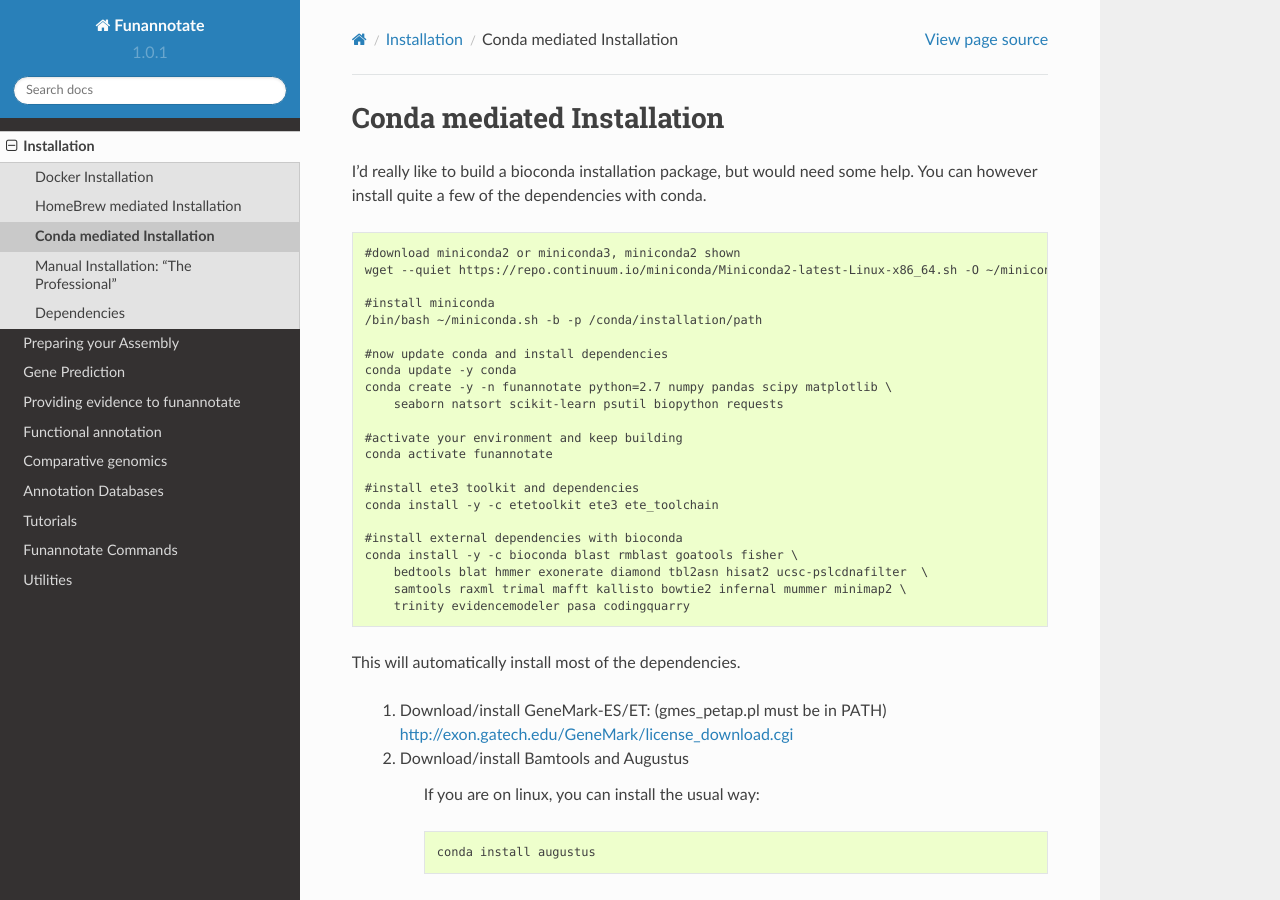
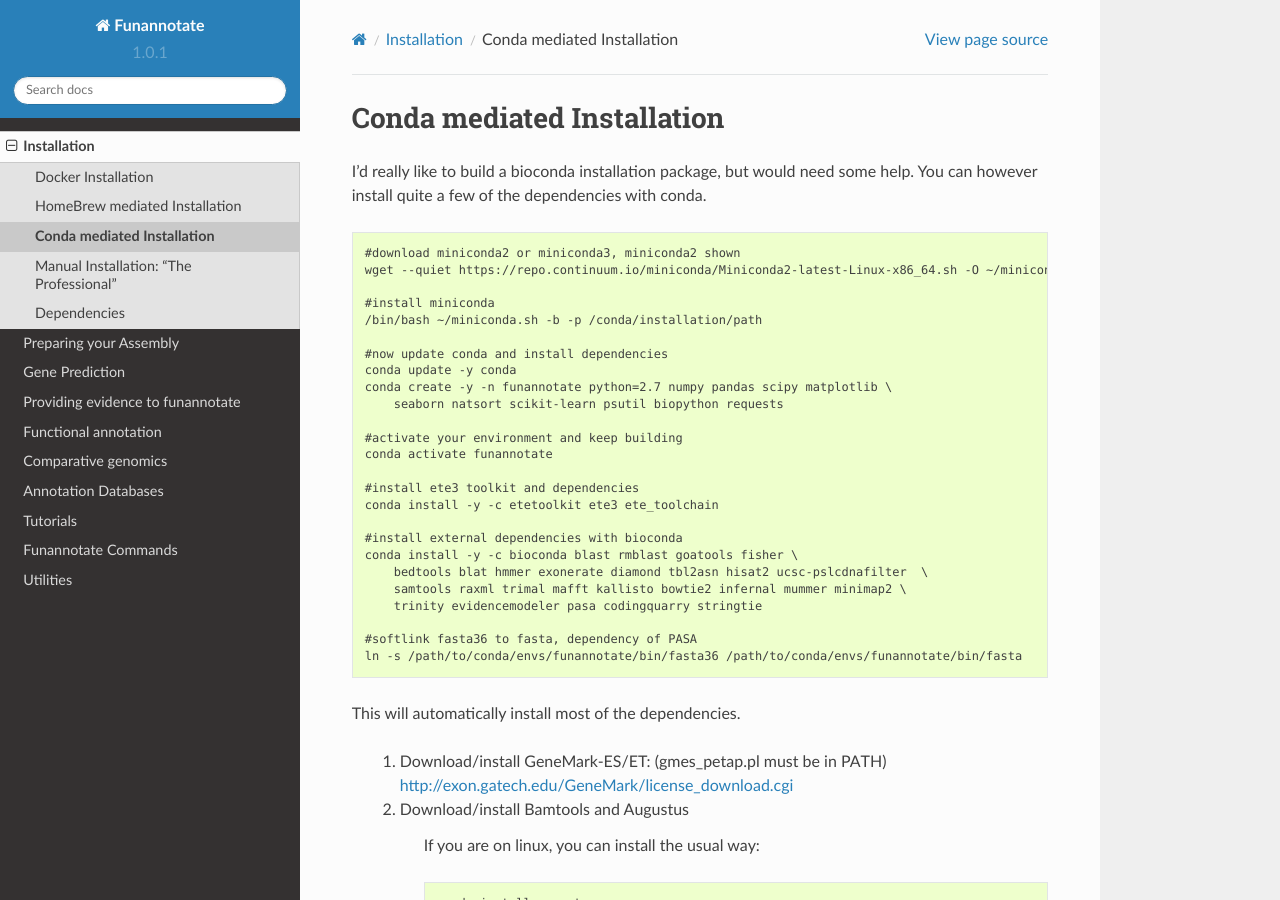
Before and after one commit to nextgenusfs/funannotate, a Sphinx documentation site: the page built from docs/conda.rst, in a window 1280 px wide and 900 px high. Built offline with Sphinx 7.4.7 and the Read the Docs theme 2.0.0, drawn with Linux system fonts in a browser that asks for light colours; some of the changed text lies outside the part shown.

Commit message:
few more additions

```diff
--- a/docs/conda.rst
+++ b/docs/conda.rst
@@ -29,7 +29,10 @@
     conda install -y -c bioconda blast rmblast goatools fisher \
         bedtools blat hmmer exonerate diamond tbl2asn hisat2 ucsc-pslcdnafilter  \
         samtools raxml trimal mafft kallisto bowtie2 infernal mummer minimap2 \
-        trinity evidencemodeler pasa codingquarry
+        trinity evidencemodeler pasa codingquarry stringtie
+
+    #softlink fasta36 to fasta, dependency of PASA
+    ln -s /path/to/conda/envs/funannotate/bin/fasta36 /path/to/conda/envs/funannotate/bin/fasta
 
 
 This will automatically install most of the dependencies.
@@ -89,8 +92,9 @@
 
     .. code-block:: none
 
-        export EVM_HOME=/path/to/evidencemodeler
+        export EVM_HOME=/path/to/conda/envs/funannotate/opt/evidencemodeler-v1.1.1
+        export TRINITYHOME=/path/to/conda/envs/funannotate/opt/trinity-2.6.6
+        export PASAHOME=/path/to/conda/envs/funannotate/opt/pasa-2.3.3
         export AUGUSTUS_CONFIG_PATH=/path/to/augustus/config
-        export BAMTOOLS_PATH=/path/to/bamtools/bin
         export GENEMARK_PATH=/path/to/gmes_petap_dir
-        export FUNANNOTATE_DB=/path/to/DB
+        export FUNANNOTATE_DB=/path/to/funannotateDB
```
